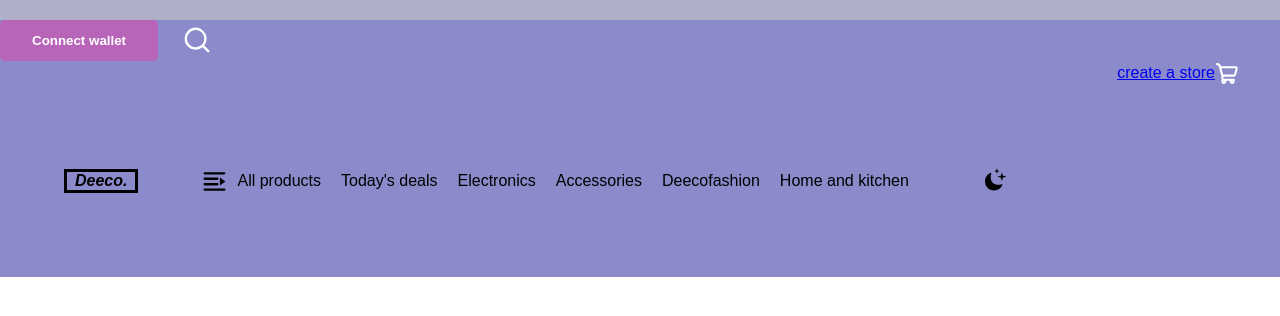
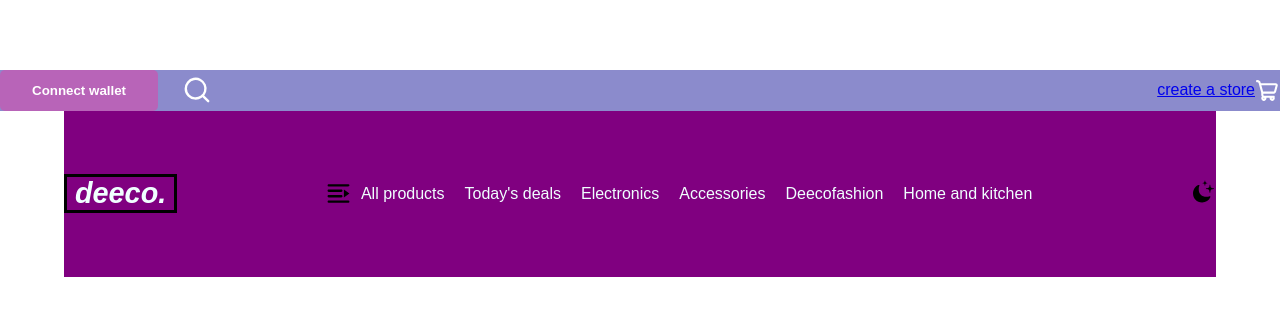
Before and after one commit to Okpainmo/team-x-deeco-project-clone_team-a, a plain HTML site: page index.html in a window 1280 px wide. Drawn offline with Linux system fonts and the light colour scheme.

Commit message:
feat:i added new features

```diff
--- a/index.html
+++ b/index.html
@@ -10,24 +10,24 @@
 </head>
 <body>
     <header>
+        <div class="top-var-wrapper">
          <div class="top-nav-container">
-            <div class="top-nav"></div>
              <div class="top-nav-btn">
                 <button type="submit">Connect wallet</button>
                  <svg width="40px" height="40px" viewBox="0 -0.5 25 25" fill="none" xmlns="http://www.w3.org/2000/svg"><g id="SVGRepo_bgCarrier" stroke-width="0"></g><g id="SVGRepo_tracerCarrier" stroke-linecap="round" stroke-linejoin="round"></g><g id="SVGRepo_iconCarrier"> <path fill-rule="evenodd" clip-rule="evenodd" d="M5.5 11.1455C5.49956 8.21437 7.56975 5.69108 10.4445 5.11883C13.3193 4.54659 16.198 6.08477 17.32 8.79267C18.4421 11.5006 17.495 14.624 15.058 16.2528C12.621 17.8815 9.37287 17.562 7.3 15.4895C6.14763 14.3376 5.50014 12.775 5.5 11.1455Z" stroke="#ffffff" stroke-width="1.5" stroke-linecap="round" stroke-linejoin="round"></path> <path d="M15.989 15.4905L19.5 19.0015" stroke="#ffffff" stroke-width="1.5" stroke-linecap="round" stroke-linejoin="round"></path> </g></svg>
-
              </div>
-                <div class="top-bar-store">
+        </div>
        <div class="top-bar-store">
         <a href="/">create a store</a>
         <svg width="25px" height="25px" viewBox="0 0 24 24" fill="none" xmlns="http://www.w3.org/2000/svg"><g id="SVGRepo_bgCarrier" stroke-width="0"></g><g id="SVGRepo_tracerCarrier" stroke-linecap="round" stroke-linejoin="round"></g><g id="SVGRepo_iconCarrier"> <path fill-rule="evenodd" clip-rule="evenodd" d="M2 2C1.44772 2 1 2.44772 1 3C1 3.55228 1.44772 4 2 4H2.47241C2.92336 4 3.31852 4.30182 3.43717 4.73688L3.85342 6.26312L6 14.1339V16C6 16.6935 6.23533 17.3321 6.63048 17.8402C6.23824 18.2816 6 18.863 6 19.5C6 20.8807 7.11929 22 8.5 22C9.88071 22 11 20.8807 11 19.5C11 19.3288 10.9828 19.1616 10.95 19H14.05C14.0172 19.1616 14 19.3288 14 19.5C14 20.8807 15.1193 22 16.5 22C17.8807 22 19 20.8807 19 19.5C19 19.1715 18.9366 18.8578 18.8215 18.5704C18.934 18.4086 19 18.212 19 18C19 17.4477 18.5523 17 18 17H16.5H9C8.44772 17 8 16.5523 8 16V15H18.236C19.1381 15 19.9285 14.3962 20.1657 13.5258L21.8007 7.52583C22.1473 6.25364 21.1896 5 19.871 5H5.58198L5.3667 4.21065C5.01074 2.90547 3.82526 2 2.47241 2H2ZM16.5 19C16.2239 19 16 19.2239 16 19.5C16 19.7761 16.2239 20 16.5 20C16.7761 20 17 19.7761 17 19.5C17 19.2239 16.7761 19 16.5 19ZM18.236 13H7.7638L6.12743 7H19.871L18.236 13ZM8.5 19C8.22386 19 8 19.2239 8 19.5C8 19.7761 8.22386 20 8.5 20C8.77614 20 9 19.7761 9 19.5C9 19.2239 8.77614 19 8.5 19Z" fill="#ffffff"></path> </g></svg>
        </div>
           </div>
 
+
      <nav class="row">
         <div class="left-nav">
-         <h3 class="deeco_logo"><em>Deeco.</em></h3>
-        <div><ul>
+         <h3 class="deeco_logo"><em>deeco.</em></h3></div>
+        <div class="row ul"><ul>
             <svg width="25px" height="25px" viewBox="0 0 1024 1024" class="icon" version="1.1" xmlns="http://www.w3.org/2000/svg" fill="#000000"><g id="SVGRepo_bgCarrier" stroke-width="0"></g><g id="SVGRepo_tracerCarrier" stroke-linecap="round" stroke-linejoin="round"></g><g id="SVGRepo_iconCarrier"><path d="M109.632 673.664h519.68c25.152 0 45.568-22.016 45.568-48.896 0-26.88-20.416-48.896-45.568-48.896h-519.68c-25.216 0-45.632 22.016-45.632 48.896 0 26.88 20.48 48.896 45.632 48.896z m0-228.096h519.68c25.152 0 45.568-21.952 45.568-48.896 0-26.88-20.416-48.896-45.568-48.896h-519.68c-25.216 0-45.632 22.016-45.632 48.896 0 26.88 20.48 48.896 45.632 48.896z m3.264-219.904h795.776c26.88 0 50.56-20.352 51.328-47.168A48.896 48.896 0 0 0 911.104 128H115.328c-26.88 0-50.56 20.416-51.328 47.168a48.896 48.896 0 0 0 48.896 50.56z m619.776 447.232V348.672L960 510.784l-227.328 162.112c0 0.768 0 0.768 0 0z m178.432 122.944H115.328c-26.88 0-50.56 20.48-51.328 47.232a48.896 48.896 0 0 0 48.896 50.496h795.776c26.88 0 50.56-20.416 51.328-47.232a48.896 48.896 0 0 0-48.896-50.496z" fill="#000000"></path></g></svg>
         <li>All products</li>
         <li>Today's deals</li>
--- a/styles/css/main.css
+++ b/styles/css/main.css
@@ -15,13 +15,14 @@ body{
 }
 
 /*........header section...........*/
-.top-nav-container{
+/*.top-nav-container{
   background-color: rgb(139, 139, 204);
-  flex-direction: row;
-  flex-direction: row-reverse;
-  flex-direction: column;
-  flex-direction: column-reverse;
-}
+  /*border: solid red;
+  margin-top: 70px;
+  }
+  */
+
+
 
 .top-nav{
   display: flex;
@@ -45,6 +46,7 @@ body{
 }
 
 .top-nav-btn i{
+  border: solid 2px red;
   color: rgb(238, 232, 232);
   font-size: 1.3rem;
 }
@@ -52,8 +54,7 @@ body{
 .top-bar-store{
   align-items: center;
   display: flex;
-  justify-content: flex-end;
-  padding-inline-end: 20px;
+  justify-content: space-between;
 }
 
 .top-bar-store i{
@@ -61,25 +62,42 @@ body{
   margin-right: 10px
 }
 
+.top-var-wrapper{
+    background-color: rgb(139, 139, 204);
+    /*border: solid red;*/
+    margin-top: 70px;
+  display: flex;
+  justify-content: space-between;
+}
+
 .deeco_logo{
-  font-size: 1rem;
+  font-size: 1.8rem;
   border: 3px solid black;
   font-weight: bold;
   display: inline;
-  padding: 0 0.5rem
+  padding: 0 0.5rem;
+
 }
 
 .row{
   display: flex;
   align-items: center;
   justify-content: space-between;
-  padding: 0.8rem 0;
+  background-color: aqua;
+  color: azure;
+  background-color:purple;
 }
+
+  /*padding: 0.8rem 0;
+  border: solid 2px red;
+  background-color: #0a101d; */
+
 
 .row ul{
   display: flex;
   padding: 4rem;
   align-items: center;
+  inline-size: auto;
   }
 
 .row ul li{
```
Lines whose indentation alone changed are shown as unchanged.
